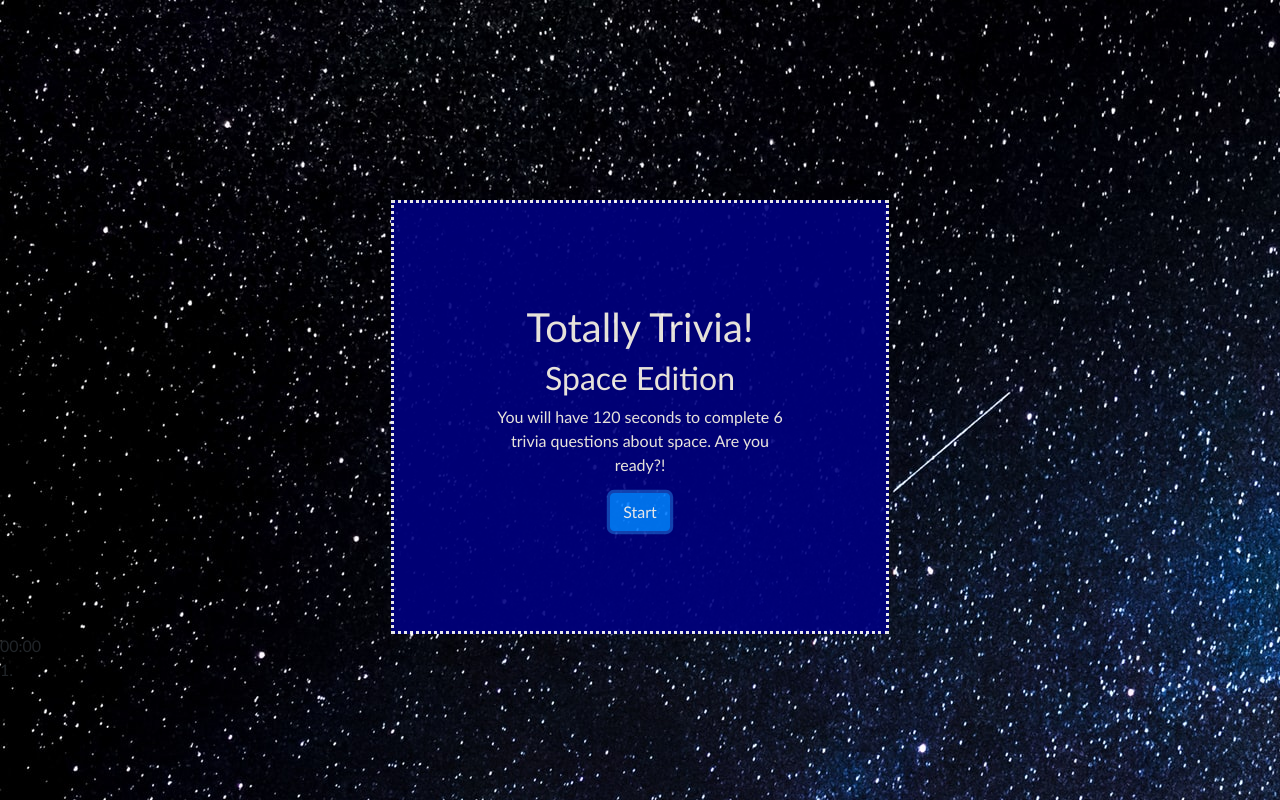
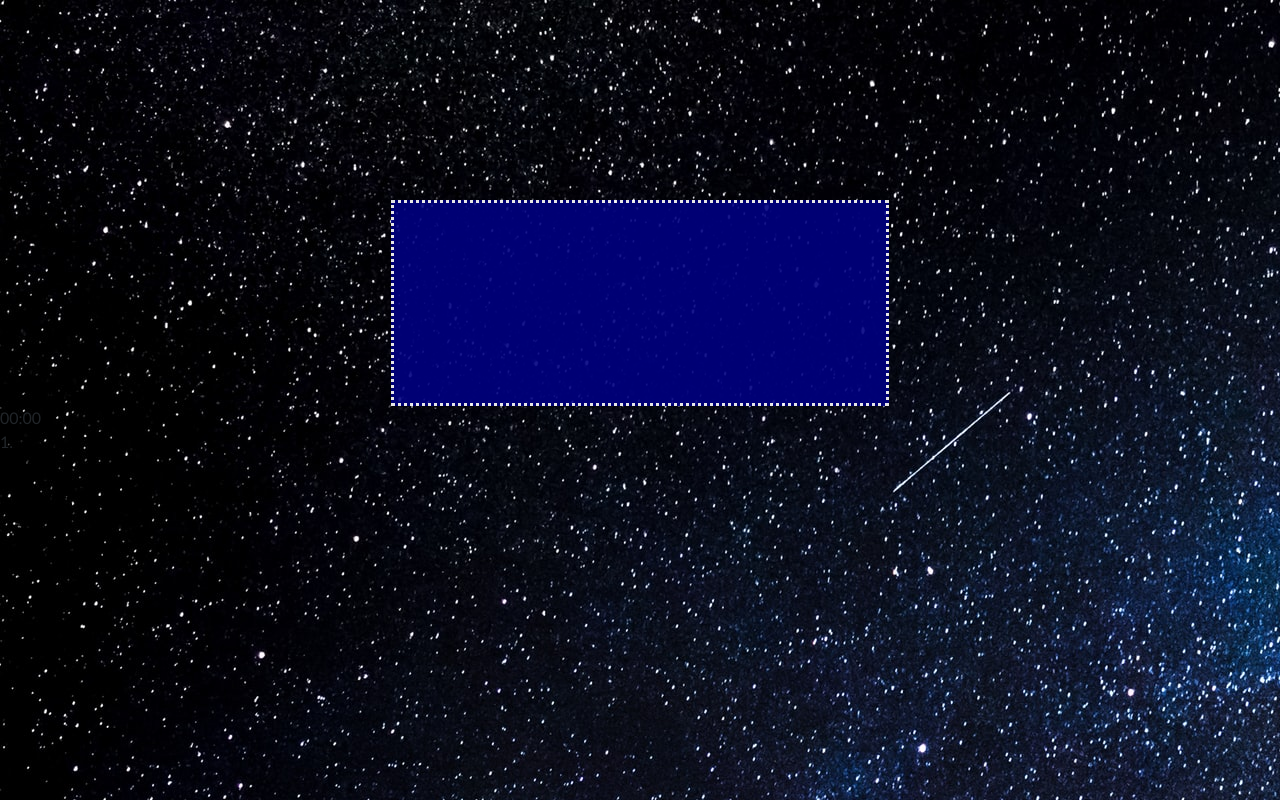
Before and after one commit to kayhern/TriviaGame, a plain HTML site: page index.html in a window 1280 px wide. Both pictures are taken after a click on the button "Start". Drawn offline with nearby package versions, Linux system fonts and the light colour scheme; files whose address does not match are found by name.

Commit message:
changed javascript

```diff
--- a/assets/css/style.css
+++ b/assets/css/style.css
@@ -21,7 +21,5 @@ body {
 }
 
 div.start-game-button {
-/* Thank you, Lisa, for the tip on hiding the button */
-    display: none !important;
     color: white !important;
 }
--- a/assets/javascript/app.js
+++ b/assets/javascript/app.js
@@ -4,16 +4,33 @@ $(document).ready(function(){
     let numberIncorrect = 0;
     let numberUnanswered = 0;
     let timeQuiz = 1200;
+    let elementAppear = [];
+
+    //writing questions in as javascript:
+    let question1 = "";
+    let question2 = "";
+    let question3 = "";
+    let question4 = "";
+    let question5 = "";
+    let question6 = "";
+    let question7 = "";
+    let question8 = "";
+
+    function triviaQuestions () {
+
+    };
+
 
 //first window pops up - start button - make it disappear on click function
 //source: https://www.youtube.com/watch?v=RCFzfym8RvU
-    $("button.start-button").click(function(){
-        let element = document.getElementById("div.trivia-window");
-        element.style.display = "hidden";
-
+    $("#start-game-button").click(function(){
+        $("#start-game-button").css("display","none");
+        $("#trivia-text").css("display","none");
+        $("#trivia-text2").css("display","none");
+        $("#trivia-text3").css("display","none");
 //when start button is clicked: second window pops up, timer begins
-        let elementAppear = document.getElementById("div.quiz");
-        elementAppear.style.diplay = "show";
+        // let elementAppear = document.getElementById("#div.quiz");
+        // elementAppear.style.diplay = "show";
     });
 
 });
--- a/index.html
+++ b/index.html
@@ -23,8 +23,8 @@
               </div>
               <div class="col-sm" id="trivia-window">
                     <h1 id="trivia-text">Totally Trivia!</h1>
-                    <h2 id="trivia-text">Space Edition</h2>
-                    <p id="trivia-text">You will have 120 seconds to complete 6 trivia questions about space. Are you ready?!</p>
+                    <h2 id="trivia-text2">Space Edition</h2>
+                    <p id="trivia-text3">You will have 120 seconds to complete 6 trivia questions about space. Are you ready?!</p>
                     <button type="button" class="btn btn-primary" id="start-game-button">Start</button>
               </div>
               <div class="col-sm">
```
